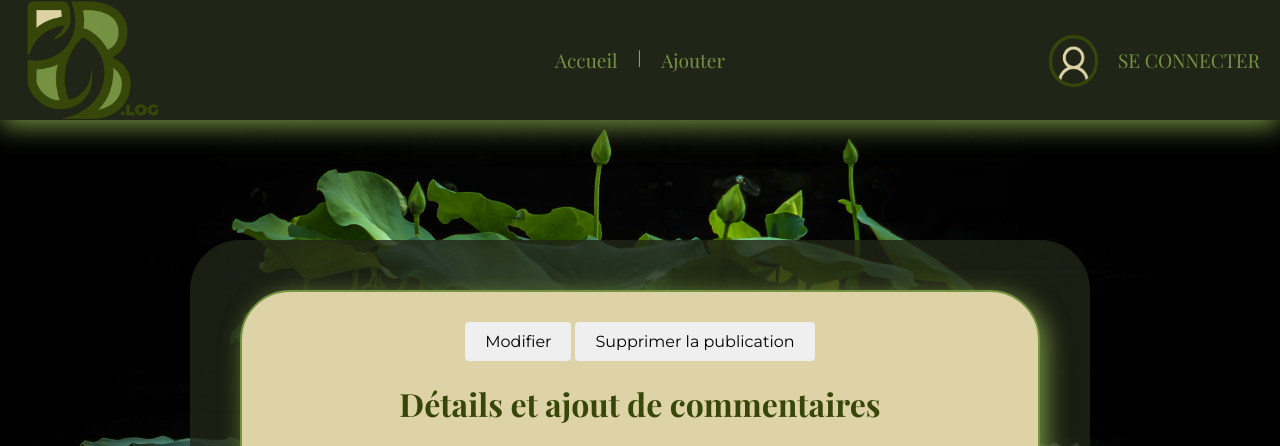
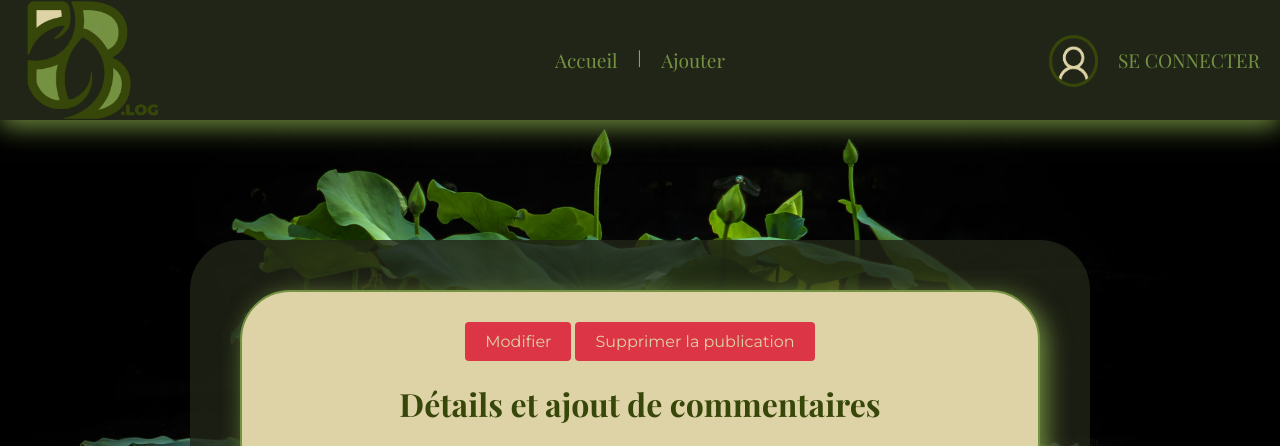
Before and after one commit to Dev-Relax/Blog-AFPA-ECF4, a PHP site: page /DetailsEtCom/detailsEtCom.html in a window 1280 px wide. Shown: the top 446 px of the page. Run offline with PHP 8.4, Linux system fonts and the light colour scheme.

Commit message:
update button modifer et supprimer page detail

```diff
--- a/assets/css/style.css
+++ b/assets/css/style.css
@@ -311,6 +311,26 @@ footer section article span a:hover {
     font-family: 'Montserrat', sans-serif;
 }
 
+.form-container .edit-button{
+    background-color: #dc3545;
+    color: #DED3A6;
+    transition: background-color 0.3s;
+}
+
+.form-container .edit-button:hover{
+    background-color: #e57373;
+}
+
+.form-container .delete-button{
+    background-color: #dc3545;
+    color: #DED3A6;
+    transition: background-color 0.3s;
+}
+
+.form-container .delete-button:hover{
+    background-color: #e57373;
+}
+
 .form-container .save-button {
     background-color: #374709;
     color: #DED3A6;
```
